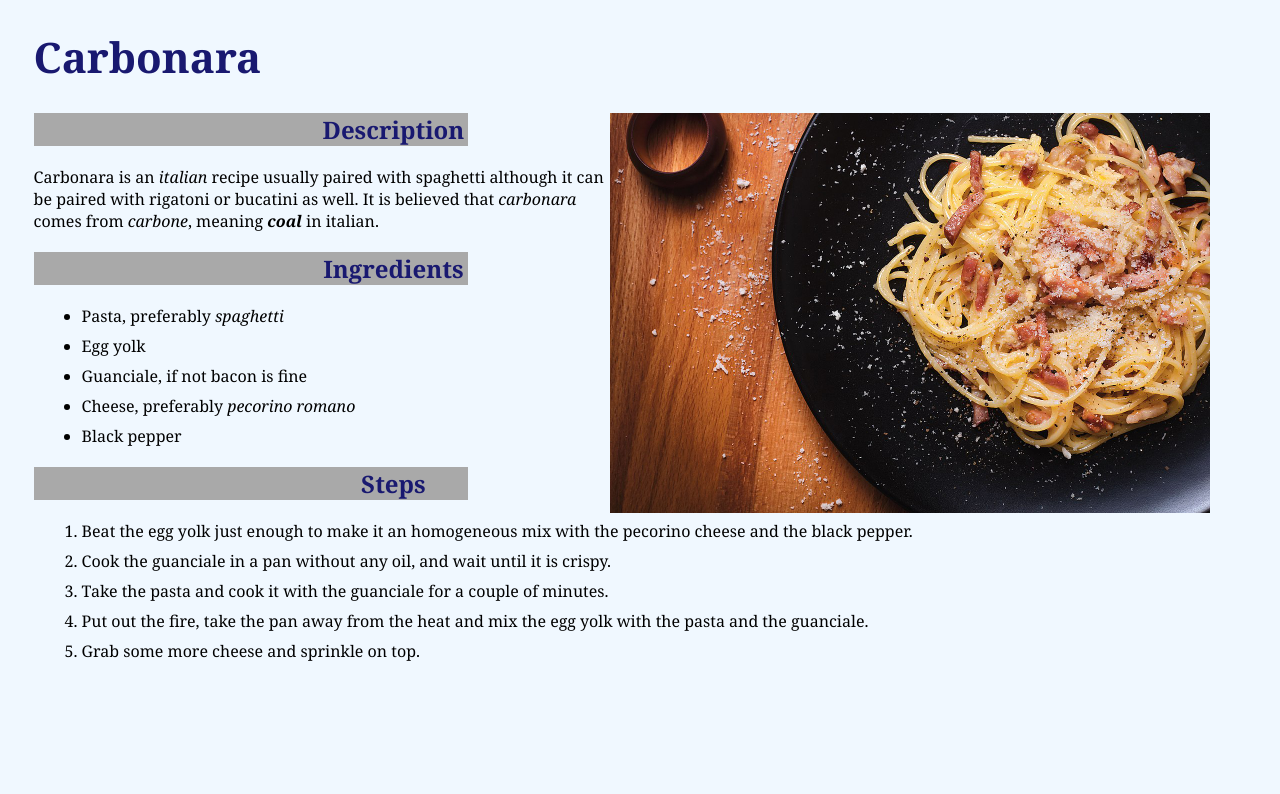
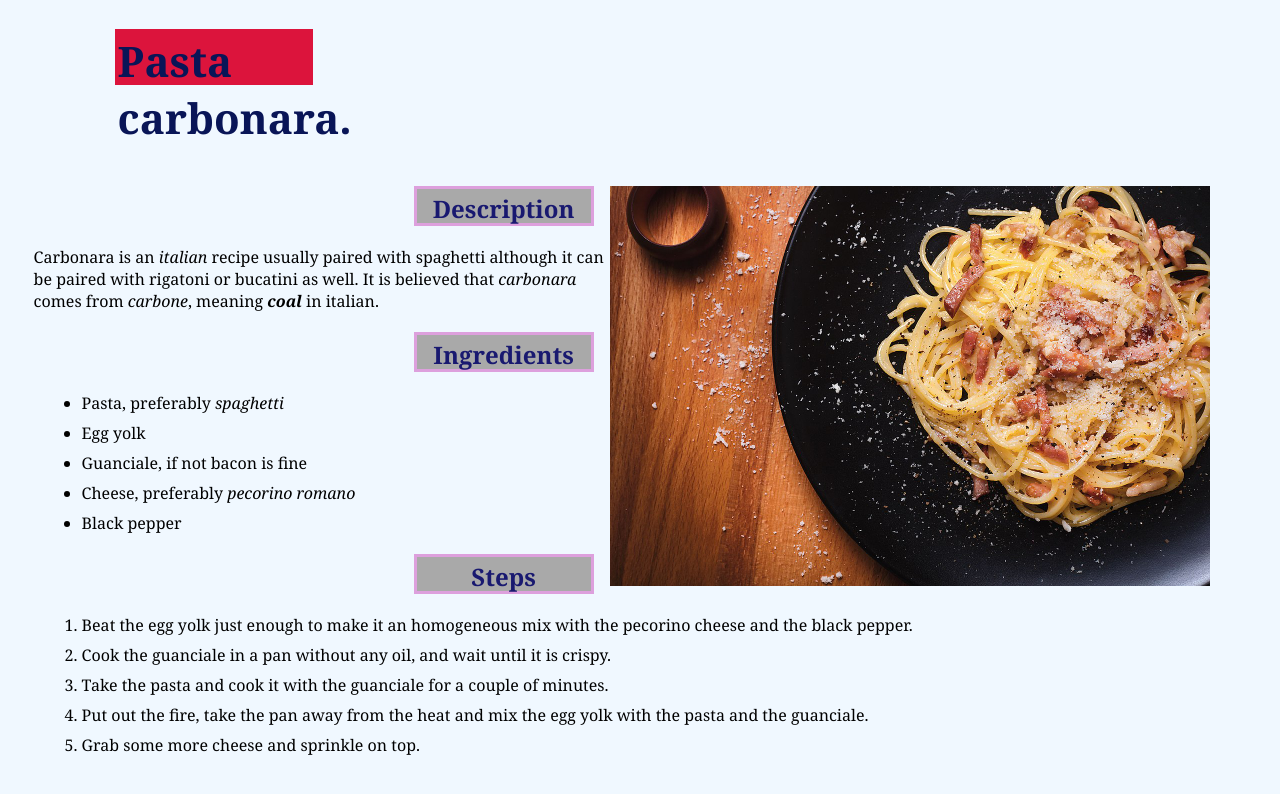
Before and after one commit to Dumi010/Odin-recipes, a plain HTML site: page recipes/carbonara.html in a window 1280 px wide. Drawn offline with Linux system fonts and the light colour scheme.

Commit message:
Modified style
Style changes of all recipes

```diff
--- a/recipes/carbonara.html
+++ b/recipes/carbonara.html
@@ -7,7 +7,7 @@
     <title>Document</title>
 </head>
 <body class="recipes-body">
-    <h1>Carbonara</h1>
+    <h1>Pasta carbonara.</h1>
         <img src="../links-and-images-for-recipes/Espaguetis_carbonara.jpg" alt="A plate with carbonara spaghetti" width="600" height="400">
     <h2 class="description">Description</h2>
         <p>Carbonara is an <i>italian</i> recipe usually paired with spaghetti although it can be paired with rigatoni or bucatini as well. It is believed that <em>carbonara</em>
--- a/style.css
+++ b/style.css
@@ -16,16 +16,30 @@ body {
 
 .description, .ingredients, .steps {
     background-color: #A9A9A9;
-    padding-left: 23%;
-    width: 150px;
     color: #191970;
     text-align: center;
+    box-sizing: border-box;
+    width: 180px;
+    height: 40px;
+    margin-left: 380px;
+    border: 3px solid plum;
+    padding: 3px;
 
 }
 
 .recipes-body h1 {
     font-size: 42px;
-    color: #191970;
+    text-align: left;
+    color: #091557;
+    background-color: #DC143C;
+    box-sizing: border-box;
+    width: 200px;
+    height: 58px;
+    margin-bottom: 100px;
+    margin-left: 80px;
+    border: 1px solid #F0F8FF;
+    padding: 3px;
+
 }
 
 
```
Also changed, not shown: recipes/blue-cheese-burger.html (+1 -1 lines), recipes/oven-beef-ribs.html (+1 -1 lines).
